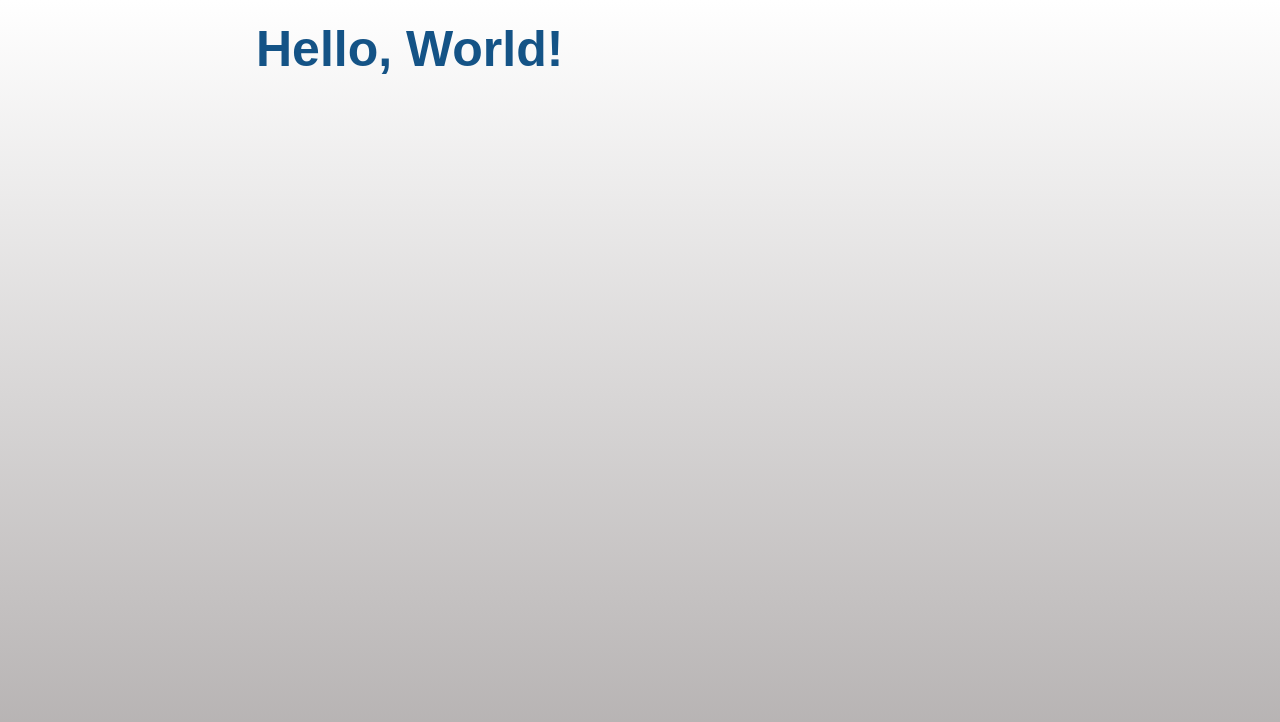
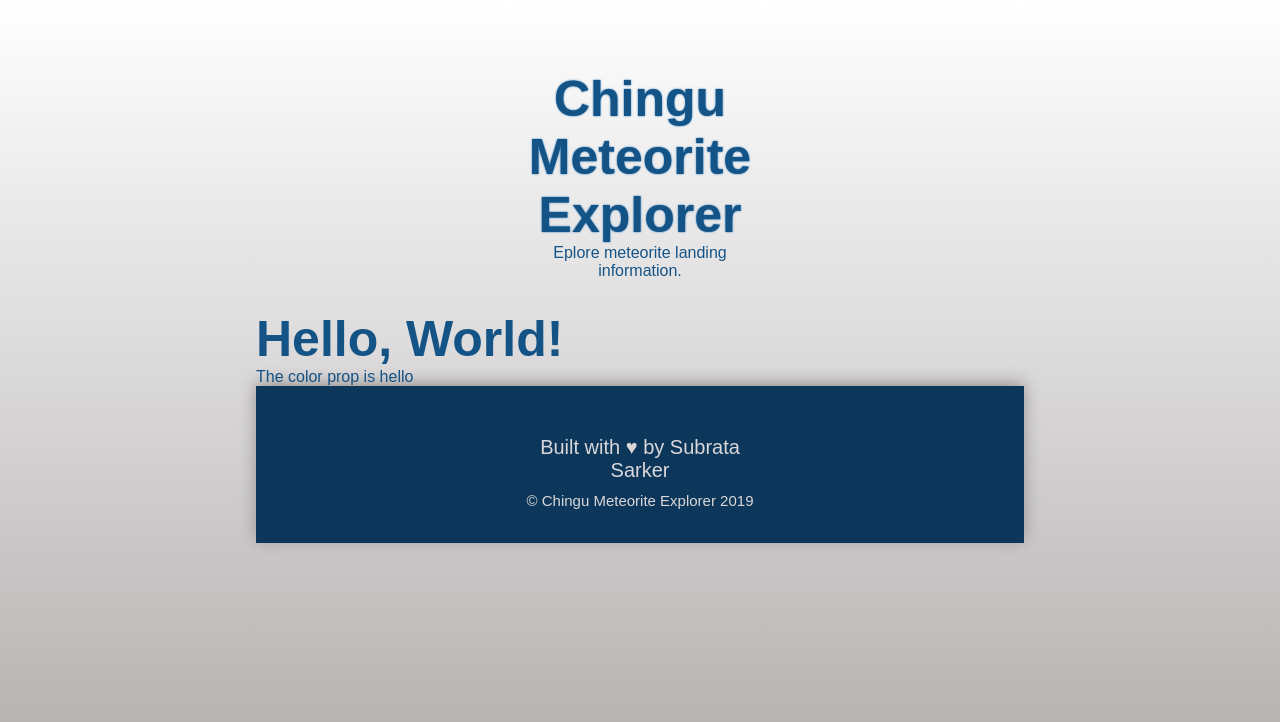
Before and after one commit to picklu/chingu-meteorite-explorer, a React app: page / in a window 1280 px wide. Shown: the top 722 px of the page. Built offline with nearby package versions, Linux system fonts and the light colour scheme.

Commit message:
Setup basic layout of the app

```diff
--- a/public/index.html
+++ b/public/index.html
@@ -5,12 +5,13 @@
     <meta name="viewport" content="width=device-width, initial-scale=1.0" />
     <meta http-equiv="X-UA-Compatible" content="ie=edge" />
     <title>Chingu Meteorite Explorer</title>
+    <!-- styles -->
   </head>
   <body>
     <div id="container" class="container">
-      <!-- React Component will loaded here -->
+      <!-- React Component -->
     </div>
 
-    <!-- Javascript bundle.js -->
+    <!-- bundle.js -->
   </body>
 </html>
--- a/public/scss/layout/_layout.scss
+++ b/public/scss/layout/_layout.scss
@@ -1,8 +1,8 @@
-.main {
+.container {
   min-height: 100vh;
 }
 .header,
-.main,
+.container,
 .footer {
   color: darken($color-secondary, 10);
   font-size: 1.6rem;
--- a/src/App.js
+++ b/src/App.js
@@ -1,11 +1,18 @@
 import React, { Component } from 'react';
+import Layout from './layout';
+import '../public/scss/main.scss';
 
+const hello = <h1>Hello, World!</h1>; // for testing
 export default class App extends Component {
   constructor(props) {
     super(props);
   }
 
   render() {
-    return <div className="main">{this.props.children}</div>;
+    return (
+      <>
+        <Layout color="hello">{hello}</Layout>
+      </>
+    );
   }
 }
--- a/src/index.js
+++ b/src/index.js
@@ -1,8 +1,5 @@
 import React from 'react';
 import ReactDOM from 'react-dom';
 import App from './App';
-import '../public/scss/main.scss';
 
-const hello = <h1>Hello, World!</h1>;
-
-ReactDOM.render(<App children={hello} />, document.getElementById('container'));
+ReactDOM.render(<App />, document.getElementById('container'));
--- /dev/null
+++ b/src/layout/footer/index.jsx
@@ -0,0 +1,14 @@
+import React from 'react';
+
+const Footer = () => (
+  <div className="footer">
+    <div className="footer__row">
+      <p className="footer__text">Built with &hearts; by Subrata Sarker</p>
+      <small className="footer__copy">
+        &copy; Chingu Meteorite Explorer 2019
+      </small>
+    </div>
+  </div>
+);
+
+export default Footer;
--- /dev/null
+++ b/src/layout/header/index.jsx
@@ -0,0 +1,10 @@
+import React from 'react';
+
+const Header = () => (
+  <div className="header">
+    <h1>Chingu Meteorite Explorer</h1>
+    <p>Eplore meteorite landing information.</p>
+  </div>
+);
+
+export default Header;
--- /dev/null
+++ b/src/layout/index.jsx
@@ -0,0 +1,14 @@
+import React from 'react';
+import Header from './header';
+import Footer from './footer';
+
+const Layout = props => (
+  <>
+    <Header />
+    {props.children}
+    <p>The color prop is {props.color}</p>
+    <Footer />
+  </>
+);
+
+export default Layout;
```
